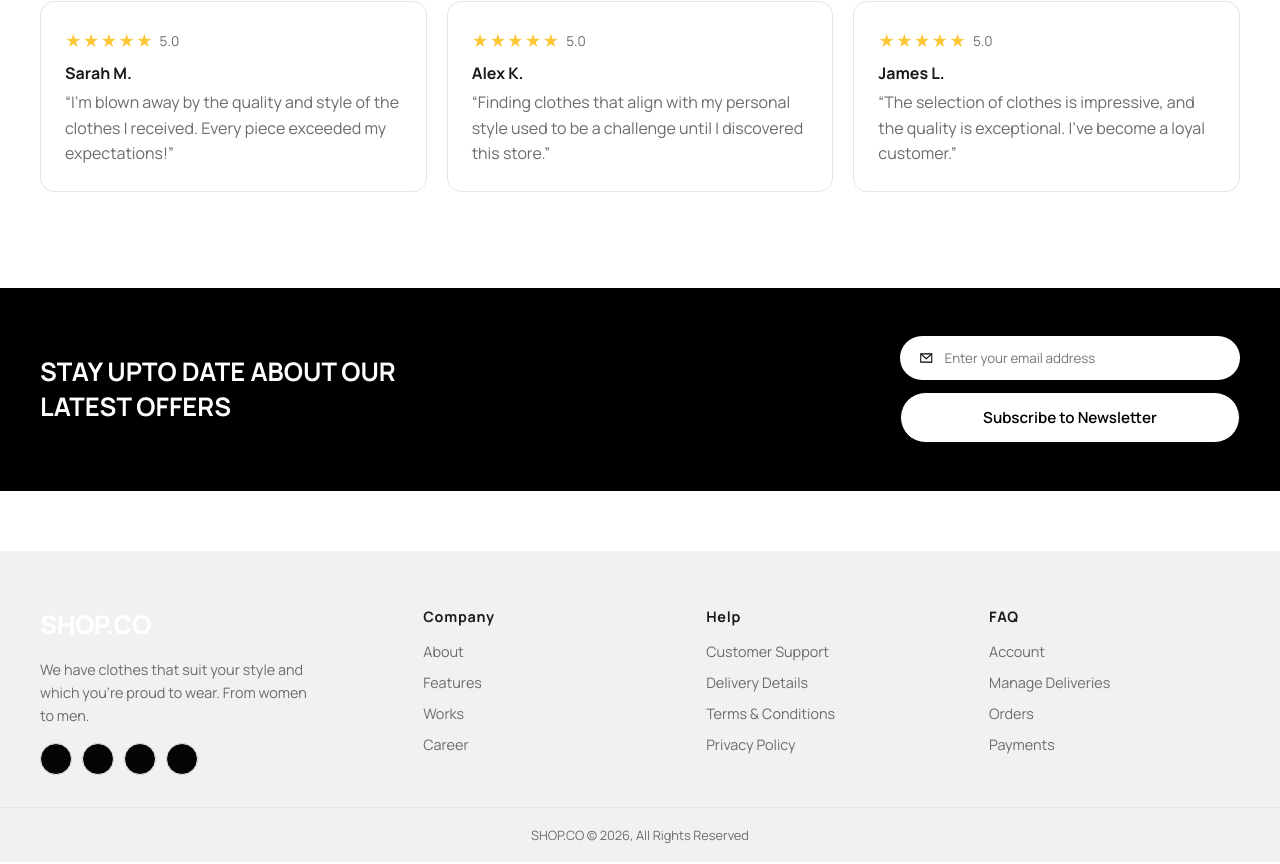
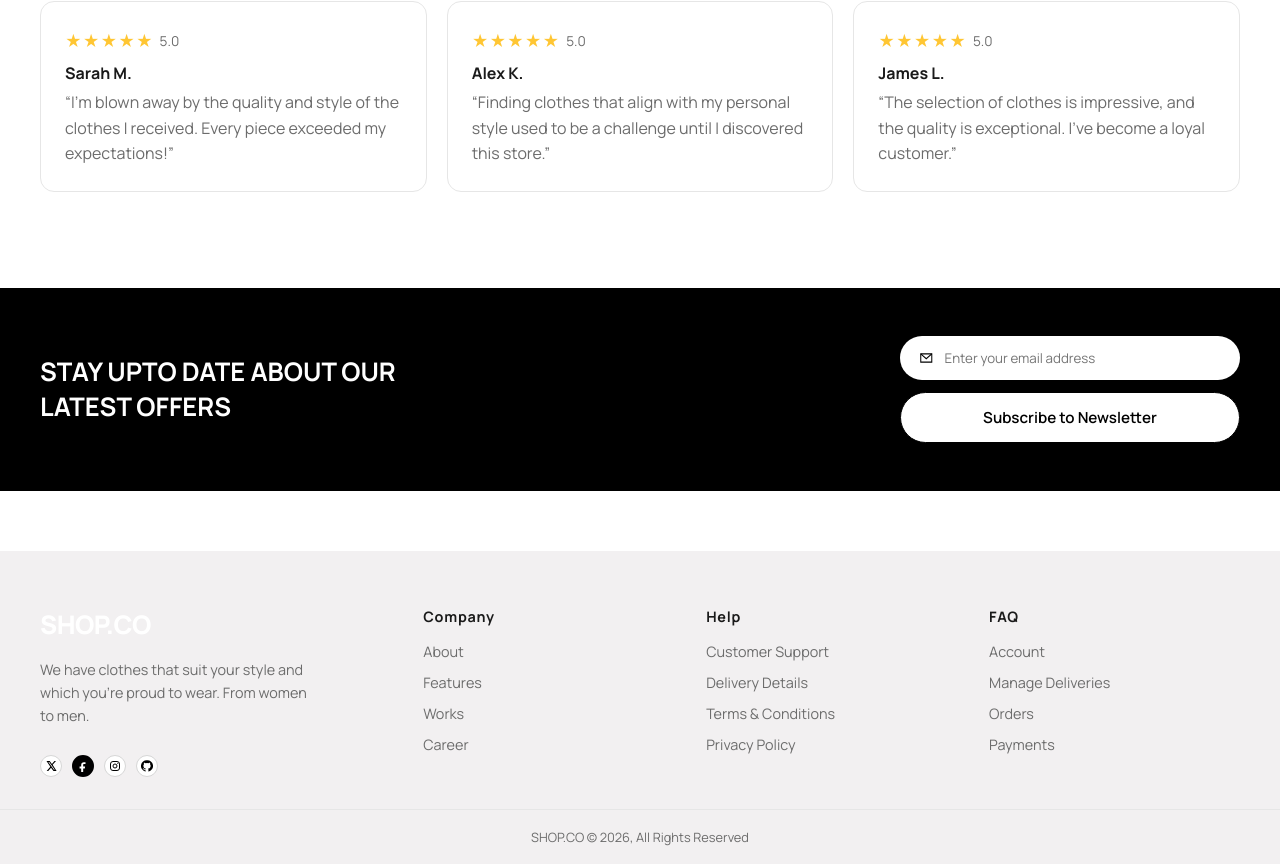
Before and after one commit to nelsonmahesani4-pixel/Full_Stack_Figma_Project, a React (Vite) app in the folder client/: page / in a window 1280 px wide. Shown: the part 2117-2981 px from the top of the page. Built offline with nearby package versions, Linux system fonts and the light colour scheme; no server answers; a web font is replaced by a local one.

Commit message:
minor changes in Footer.jsx

```diff
--- a/client/src/components/Footer.jsx
+++ b/client/src/components/Footer.jsx
@@ -8,14 +8,67 @@ export default function Footer() {
           <Link to="/" className="logo logo--light">
             SHOP.CO
           </Link>
+
           <p>
             We have clothes that suit your style and which you're proud to wear. From women to
             men.
           </p>
+
           <div className="site-footer__social">
-            {["Twitter", "Facebook", "Instagram", "GitHub"].map((s) => (
-              <span key={s} className="social-dot" title={s} />
-            ))}
+            {/* Twitter / X */}
+            <a href="#" className="social-icon social-icon--light" aria-label="Twitter">
+              <svg viewBox="0 0 24 24" aria-hidden="true">
+                <path
+                  d="M18.9 2H22l-6.77 7.74L23.2 22h-6.24l-4.89-6.39L6.48 22H3.37l7.24-8.28L3 2h6.4l4.42 5.84L18.9 2Zm-1.1 17.7h1.73L8.47 4.18H6.61L17.8 19.7Z"
+                  fill="currentColor"
+                />
+              </svg>
+            </a>
+
+            {/* Facebook */}
+            <a href="#" className="social-icon social-icon--dark" aria-label="Facebook">
+              <svg viewBox="0 0 24 24" aria-hidden="true">
+                <path
+                  d="M14 8h3V4.5c-.52-.07-1.7-.15-3.24-.15-3.2 0-5.39 1.95-5.39 5.54V13H5.13v3.91h3.24V24h3.98v-7.09h3.3l.52-3.91h-3.82V10.3c0-1.13.31-2.3 1.65-2.3Z"
+                  fill="currentColor"
+                />
+              </svg>
+            </a>
+
+            {/* Instagram */}
+            <a href="#" className="social-icon social-icon--light" aria-label="Instagram">
+              <svg viewBox="0 0 24 24" aria-hidden="true">
+                <rect
+                  x="3"
+                  y="3"
+                  width="18"
+                  height="18"
+                  rx="5"
+                  fill="none"
+                  stroke="currentColor"
+                  strokeWidth="2"
+                />
+                <circle
+                  cx="12"
+                  cy="12"
+                  r="4"
+                  fill="none"
+                  stroke="currentColor"
+                  strokeWidth="2"
+                />
+                <circle cx="17.5" cy="6.5" r="1.2" fill="currentColor" />
+              </svg>
+            </a>
+
+            {/* GitHub */}
+            <a href="#" className="social-icon social-icon--light" aria-label="GitHub">
+              <svg viewBox="0 0 24 24" aria-hidden="true">
+                <path
+                  d="M12 .7A11.3 11.3 0 0 0 8.43 22.92c.57.1.78-.25.78-.55v-2.1c-3.17.69-3.84-1.34-3.84-1.34-.52-1.32-1.27-1.67-1.27-1.67-1.04-.71.08-.7.08-.7 1.15.08 1.76 1.18 1.76 1.18 1.02 1.75 2.67 1.24 3.32.95.1-.74.4-1.24.72-1.53-2.53-.29-5.19-1.27-5.19-5.65 0-1.25.45-2.27 1.18-3.07-.12-.29-.51-1.45.11-3.02 0 0 .96-.31 3.12 1.17a10.8 10.8 0 0 1 5.68 0c2.16-1.48 3.12-1.17 3.12-1.17.62 1.57.23 2.73.11 3.02.73.8 1.18 1.82 1.18 3.07 0 4.39-2.67 5.35-5.21 5.64.41.35.77 1.04.77 2.1v3.12c0 .3.21.65.79.54A11.3 11.3 0 0 0 12 .7Z"
+                  fill="currentColor"
+                />
+              </svg>
+            </a>
           </div>
         </div>
 
--- a/client/src/index.css
+++ b/client/src/index.css
@@ -864,17 +864,55 @@ main {
 }
 
 .site-footer__social {
-  display: flex;
+    display: flex;
+  align-items: center;
   gap: 10px;
+  margin-top: 28px;
+
 }
 
 .social-dot {
-  width: 32px;
-  height: 32px;
-   color:white;
-  border-radius: 999px;
-  background: #050505;
-  border: 1px solid var(--color-line);
+    width: 24px;
+  height: 24px;
+  border-radius: 50%;
+  display: flex;
+  align-items: center;
+  justify-content: center;
+  text-decoration: none;
+  transition: 0.2s ease;
+}
+
+.social-icon {
+  width: 22px;
+  height: 22px;
+  border-radius: 50%;
+  display: flex;
+  align-items: center;
+  justify-content: center;
+  padding: 0;
+  box-sizing: border-box;
+  text-decoration: none;
+}
+
+.social-icon svg {
+   width: 12px;
+  height: 12px;
+  display: block;
+}
+
+.social-icon--light {
+   background: #fff;
+  color: #000;
+  border: 1px solid #d6d6d6;
+}
+
+.social-icon--dark {
+   background: #000;
+  color: #fff;
+  border: 3px solid #000;
+}
+.social-icon:hover {
+  transform: translateY(-2px);
 }
 
 .site-footer__col h4 {
```
